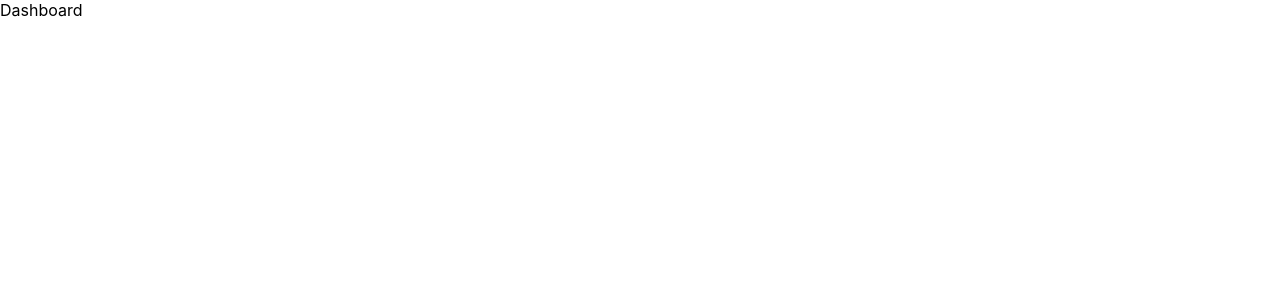
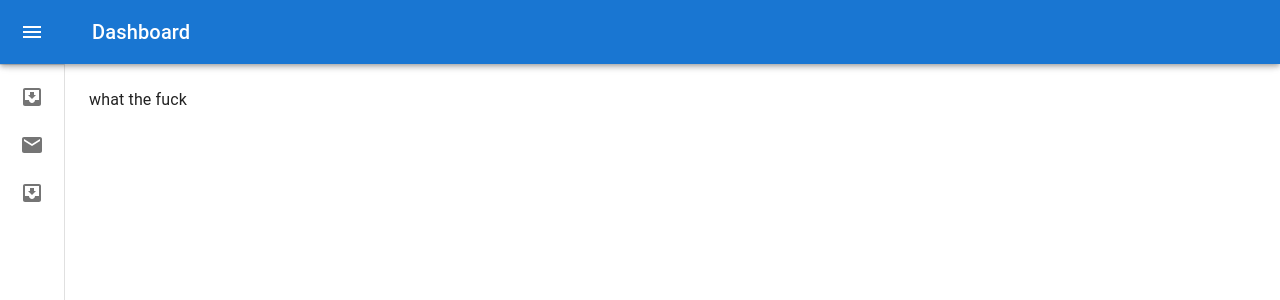
Before and after one commit to parkashay/app-landing-page, a React (Create React App) app: page /admin in a window 1280 px wide. Shown: the top 300 px of the page. Built offline with nearby package versions, Linux system fonts and the light colour scheme.

Commit message:
material ui

```diff
--- a/package.json
+++ b/package.json
@@ -4,6 +4,11 @@
   "private": true,
   "homepage": "https://parkashay.github.io/app-landing-page",
   "dependencies": {
+    "@emotion/react": "^11.11.1",
+    "@emotion/styled": "^11.11.0",
+    "@mui/icons-material": "^5.11.16",
+    "@mui/material": "^5.13.6",
+    "@mui/styled-engine-sc": "^5.12.0",
     "@testing-library/jest-dom": "^5.16.5",
     "@testing-library/react": "^13.4.0",
     "@testing-library/user-event": "^13.5.0",
@@ -11,6 +16,7 @@
     "react-dom": "^18.2.0",
     "react-router-dom": "^6.14.0",
     "react-scripts": "5.0.1",
+    "styled-components": "^6.0.0-rc.6",
     "web-vitals": "^2.1.4"
   },
   "scripts": {
--- a/src/App.js
+++ b/src/App.js
@@ -1,8 +1,8 @@
 
-import { BrowserRouter, Route, Router, Routes } from 'react-router-dom';
+import { BrowserRouter, Route, Routes } from 'react-router-dom';
 import './App.css';
-import Dashboard from './components/dashboard/Dashboard';
 import Home from './pages/Home';
+import Dashboard from './dashboard/Dashboard';
 
 function App() {
   return (
--- /dev/null
+++ b/src/dashboard/Dashboard.css
@@ -0,0 +1,3 @@
+.dashboard{
+
+}
--- a/src/components/dashboard/Dashboard.jsx
+++ b/src/dashboard/Dashboard.jsx
@@ -1,8 +1,11 @@
 import React from 'react'
+import Layout from './Layout'
 
 function Dashboard() {
   return (
-    <div>Dashboard</div>
+    <div className='dashboard'>
+      <Layout/>
+    </div>
   )
 }
 
--- /dev/null
+++ b/src/dashboard/Layout.jsx
@@ -0,0 +1,177 @@
+import * as React from 'react';
+import { styled, useTheme } from '@mui/material/styles';
+import Box from '@mui/material/Box';
+import MuiDrawer from '@mui/material/Drawer';
+import MuiAppBar from '@mui/material/AppBar';
+import Toolbar from '@mui/material/Toolbar';
+import List from '@mui/material/List';
+import CssBaseline from '@mui/material/CssBaseline';
+import Typography from '@mui/material/Typography';
+import Divider from '@mui/material/Divider';
+import IconButton from '@mui/material/IconButton';
+import MenuIcon from '@mui/icons-material/Menu';
+import ChevronLeftIcon from '@mui/icons-material/ChevronLeft';
+import ChevronRightIcon from '@mui/icons-material/ChevronRight';
+import ListItem from '@mui/material/ListItem';
+import ListItemButton from '@mui/material/ListItemButton';
+import ListItemIcon from '@mui/material/ListItemIcon';
+import ListItemText from '@mui/material/ListItemText';
+import InboxIcon from '@mui/icons-material/MoveToInbox';
+import MailIcon from '@mui/icons-material/Mail';
+import { Route, Routes } from 'react-router-dom';
+import Testimonials from './components/Testimonials';
+import Faqs from './components/Faqs';
+
+const drawerWidth = 240;
+
+const openedMixin = (theme) => ({
+  width: drawerWidth,
+  transition: theme.transitions.create('width', {
+    easing: theme.transitions.easing.sharp,
+    duration: theme.transitions.duration.enteringScreen,
+  }),
+  overflowX: 'hidden',
+});
+
+const closedMixin = (theme) => ({
+  transition: theme.transitions.create('width', {
+    easing: theme.transitions.easing.sharp,
+    duration: theme.transitions.duration.leavingScreen,
+  }),
+  overflowX: 'hidden',
+  width: `calc(${theme.spacing(7)} + 1px)`,
+  [theme.breakpoints.up('sm')]: {
+    width: `calc(${theme.spacing(8)} + 1px)`,
+  },
+});
+
+const DrawerHeader = styled('div')(({ theme }) => ({
+  display: 'flex',
+  alignItems: 'center',
+  justifyContent: 'flex-end',
+  padding: theme.spacing(0, 1),
+  // necessary for content to be below app bar
+  ...theme.mixins.toolbar,
+}));
+
+const AppBar = styled(MuiAppBar, {
+  shouldForwardProp: (prop) => prop !== 'open',
+})(({ theme, open }) => ({
+  zIndex: theme.zIndex.drawer + 1,
+  transition: theme.transitions.create(['width', 'margin'], {
+    easing: theme.transitions.easing.sharp,
+    duration: theme.transitions.duration.leavingScreen,
+  }),
+  ...(open && {
+    marginLeft: drawerWidth,
+    width: `calc(100% - ${drawerWidth}px)`,
+    transition: theme.transitions.create(['width', 'margin'], {
+      easing: theme.transitions.easing.sharp,
+      duration: theme.transitions.duration.enteringScreen,
+    }),
+  }),
+}));
+
+const Drawer = styled(MuiDrawer, { shouldForwardProp: (prop) => prop !== 'open' })(
+  ({ theme, open }) => ({
+    width: drawerWidth,
+    flexShrink: 0,
+    whiteSpace: 'nowrap',
+    boxSizing: 'border-box',
+    ...(open && {
+      ...openedMixin(theme),
+      '& .MuiDrawer-paper': openedMixin(theme),
+    }),
+    ...(!open && {
+      ...closedMixin(theme),
+      '& .MuiDrawer-paper': closedMixin(theme),
+    }),
+  }),
+);
+
+export default function MiniDrawer() {
+  const theme = useTheme();
+  const [open, setOpen] = React.useState(false);
+
+  const handleDrawerOpen = () => {
+    setOpen(true);
+  };
+
+  const handleDrawerClose = () => {
+    setOpen(false);
+  };
+
+
+  const links = [{title: 'Testimonials', path: '/testimonials'},
+  {title: 'FAQs', path:'/faqs' },
+  {title: 'Contact Us', path:'/contact'}
+];
+  return (
+    <Box sx={{ display: 'flex' }}>
+      <CssBaseline />
+      <AppBar position="fixed" open={open}>
+        <Toolbar>
+          <IconButton
+            color="inherit"
+            aria-label="open drawer"
+            onClick={handleDrawerOpen}
+            edge="start"
+            sx={{
+              marginRight: 5,
+              ...(open && { display: 'none' }),
+            }}
+          >
+            <MenuIcon />
+          </IconButton>
+          <Typography variant="h6" noWrap component="div">
+            Dashboard
+          </Typography>
+        </Toolbar>
+      </AppBar>
+      <Drawer variant="permanent" open={open}>
+        <DrawerHeader>
+          <IconButton onClick={handleDrawerClose}>
+            {theme.direction === 'rtl' ? <ChevronRightIcon /> : <ChevronLeftIcon />}
+          </IconButton>
+        </DrawerHeader>
+        <Divider />
+        <List>
+          {links.map((text, index) => (
+            <ListItem key={text.title} disablePadding sx={{ display: 'block' }}>
+              <ListItemButton
+                sx={{
+                  minHeight: 48,
+                  justifyContent: open ? 'initial' : 'center',
+                  px: 2.5,
+                }}
+              >
+                <ListItemIcon
+                  sx={{
+                    minWidth: 0,
+                    mr: open ? 3 : 'auto',
+                    justifyContent: 'center',
+                  }}
+                >
+                  {index % 2 === 0 ? <InboxIcon /> : <MailIcon />}
+                </ListItemIcon>
+                <ListItemText primary={text.title} sx={{ opacity: open ? 1 : 0 }} />
+              </ListItemButton>
+            </ListItem>
+          ))}
+        </List>
+      </Drawer>
+      <Box component="main" sx={{ flexGrow: 1, p: 3 }}>
+        <DrawerHeader />
+
+<div>what the fuck</div>
+
+         <Routes>
+            <Route path='/testimonials' element={<Testimonials/>} />
+            <Route path='/faqs' element={<Faqs/>} />
+         </Routes>
+
+
+      </Box>
+    </Box>
+  );
+}
--- /dev/null
+++ b/src/dashboard/components/Faqs.jsx
@@ -0,0 +1,9 @@
+import React from 'react'
+
+function Faqs() {
+  return (
+    <div>Faqs</div>
+  )
+}
+
+export default Faqs
--- /dev/null
+++ b/src/dashboard/components/Testimonials.jsx
@@ -0,0 +1,9 @@
+import React from 'react'
+
+function Testimonials() {
+  return (
+    <div>Testimonials</div>
+  )
+}
+
+export default Testimonials
--- a/src/sections/Footer.jsx
+++ b/src/sections/Footer.jsx
@@ -1,6 +1,7 @@
 import React from 'react'
 import Qoutation from '../components/Qoutation'
 import { data } from '../data'
+import { Link } from 'react-router-dom';
 function Footer() {
     const handleSubmit = (e) => {
         e.preventDefault();
@@ -75,7 +76,12 @@
                         color : 'white',
                         marginTop : '100px'
                     }}
-                    >Copyright &copy; 2021 All Rights Reserved smartHome</div>
+                    >Copyright &copy; 2021 All Rights Reserved
+                    <Link to='/admin' style={{
+                        textDecoration : 'none',
+                        color : 'white',
+                    }} >Bandezz</Link>
+                    </div>
         </div>
     )
 }
```
Also changed, not shown: 1 other file (tests, documents, lock files or other folders).
